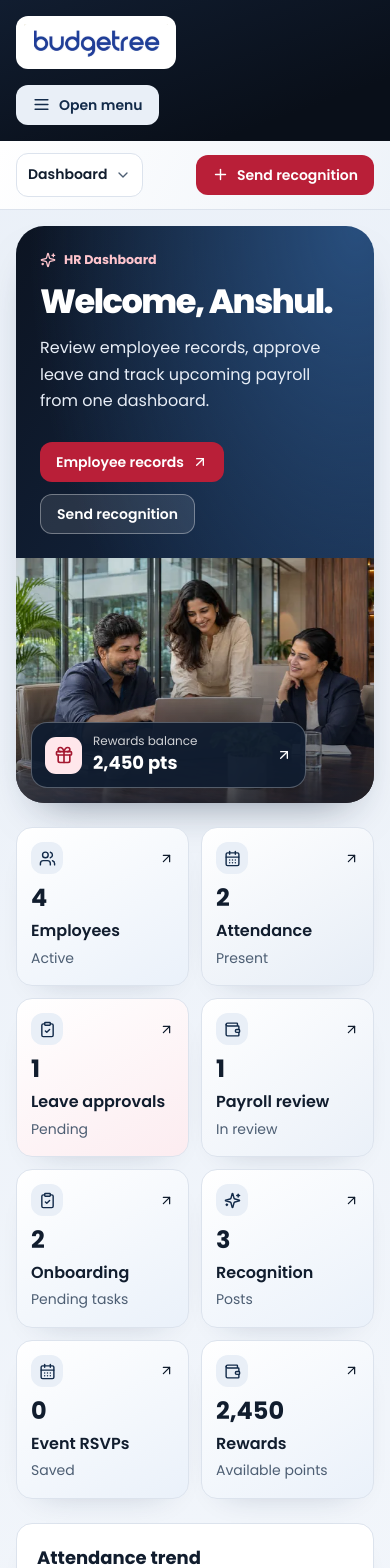
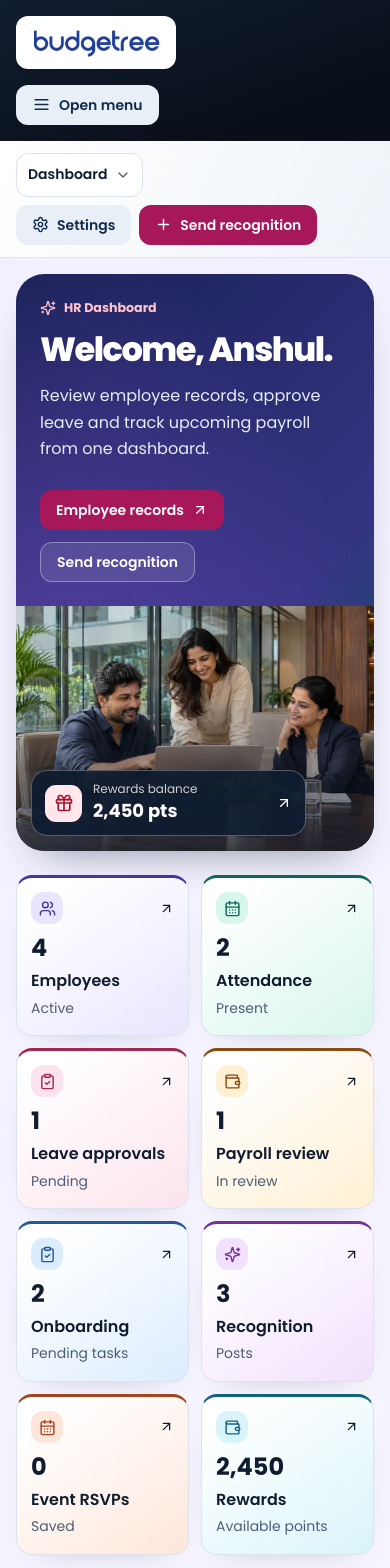
Before and after one commit to anshulmalik1008/Budgetree-engage, a Next.js app: page / in a window 390 px wide. Shown: the top 1568 px of the page. Built offline with nearby package versions, Linux system fonts and the light colour scheme.

Commit message:
Add colorful dashboard themes and widget settings

```diff
--- a/app/globals.css
+++ b/app/globals.css
@@ -126,3 +126,44 @@ dialog::backdrop { background: #081321b8; }
 @media(min-width:740px) { .dashboard-metrics { grid-template-columns:repeat(4,minmax(0,1fr)); } .dashboard-charts { grid-template-columns:minmax(0,1.55fr) minmax(0,1fr); } }
 @media(min-width:1600px) { .dashboard-metrics { grid-template-columns:repeat(8,minmax(0,1fr)); } }
 @media(prefers-reduced-motion:reduce) { .reward-art img { transition:none; } .reward-art:hover img { transform:none; } }
+
+.theme-option { display:flex;align-items:center;gap:10px;min-height:46px;padding:10px;border:1px solid var(--color-line);border-radius:12px;background:#fff;cursor:pointer; }
+.theme-option:has(:checked) { border-color:var(--color-accent);background:var(--color-canvas); }
+
+.workspace-shell[data-dashboard-theme="vivid"] {
+  --color-accent:#a6185a;
+  --color-accent-hover:#831446;
+  --color-accent-soft:#fce7f3;
+  background:linear-gradient(135deg,#f3efff,#f8fafc 52%,#eafaf5);
+}
+.workspace-shell[data-dashboard-theme="vivid"] .studio-hero {
+  background:radial-gradient(ellipse at 10% 100%,#6145ae,transparent 75%),linear-gradient(135deg,#192155,#343483 64%,#0e5a63);
+}
+.workspace-shell[data-dashboard-theme="ocean"] {
+  --color-accent:#096980;
+  --color-accent-hover:#075267;
+  --color-accent-soft:#ddf6fa;
+  background:linear-gradient(135deg,#e9f5fd,#f7fbfd 58%,#e5f8f7);
+}
+.workspace-shell[data-dashboard-theme="ocean"] .studio-hero {
+  background:radial-gradient(ellipse at 10% 100%,#16809a,transparent 72%),linear-gradient(135deg,#102844,#175478);
+}
+[data-dashboard-theme="vivid"] .dashboard-metrics .pro-metric {
+  border-top:3px solid var(--metric-ink);
+  background:linear-gradient(145deg,#fff 14%,var(--metric-fill));
+}
+[data-dashboard-theme="vivid"] .dashboard-metrics .panel-icon {
+  color:var(--metric-ink);
+  background:var(--metric-fill);
+}
+[data-dashboard-theme="vivid"] .pro-metric:nth-child(1) { --metric-ink:#4338a0;--metric-fill:#e9e5ff; }
+[data-dashboard-theme="vivid"] .pro-metric:nth-child(2) { --metric-ink:#0e6558;--metric-fill:#d7f6ec; }
+[data-dashboard-theme="vivid"] .pro-metric:nth-child(3) { --metric-ink:#a22850;--metric-fill:#fce3ed; }
+[data-dashboard-theme="vivid"] .pro-metric:nth-child(4) { --metric-ink:#8a4b12;--metric-fill:#fff0d3; }
+[data-dashboard-theme="vivid"] .pro-metric:nth-child(5) { --metric-ink:#245994;--metric-fill:#dcecff; }
+[data-dashboard-theme="vivid"] .pro-metric:nth-child(6) { --metric-ink:#77319c;--metric-fill:#f1e1fc; }
+[data-dashboard-theme="vivid"] .pro-metric:nth-child(7) { --metric-ink:#a1461d;--metric-fill:#ffe6da; }
+[data-dashboard-theme="vivid"] .pro-metric:nth-child(8) { --metric-ink:#13627c;--metric-fill:#d9f4fa; }
+[data-dashboard-theme="ocean"] .dashboard-metrics .pro-metric { background:linear-gradient(145deg,#fff,#e0f2fd); }
+[data-dashboard-theme="ocean"] .dashboard-metrics .pro-metric:nth-child(even) { background:linear-gradient(145deg,#fff,#dff5ef); }
+[data-dashboard-theme="ocean"] .dashboard-metrics .panel-icon { color:#096980;background:#d9f2f5; }
--- /dev/null
+++ b/components/dashboard-settings.jsx
@@ -0,0 +1,42 @@
+import { BarChart3, Gift, Grid2X2, Newspaper, Palette, Zap } from 'lucide-react';
+
+export const dashboardThemes = [
+  { id: 'vivid', name: 'Vivid', colors: ['#302b79', '#0f766e', '#be185d'] },
+  { id: 'ocean', name: 'Ocean', colors: ['#12365a', '#147eae', '#087783'] },
+  { id: 'classic', name: 'Classic', colors: ['#132b4a', '#ffffff', '#b91f38'] },
+];
+
+const widgets = [
+  ['metrics', 'HR metrics', Grid2X2],
+  ['charts', 'Attendance charts', BarChart3],
+  ['activity', 'Rewards, Sales and SOP', Gift],
+  ['shortcuts', 'Workspace shortcuts', Zap],
+  ['feed', 'Team feed and celebrations', Newspaper],
+];
+
+export function DashboardSettings({ theme, visibility, ready, onTheme, onWidget, onReset }) {
+  return <section className="card grid gap-6">
+    <div className="flex items-center gap-3"><span className="panel-icon"><Palette size={21} aria-hidden="true" /></span><div><h2 className="text-xl font-bold">Dashboard appearance</h2><p className="text-sm text-muted">Your theme and section choices are saved on this browser.</p></div></div>
+    <fieldset disabled={!ready} className="min-w-0">
+      <legend className="mb-2 font-semibold">Color theme</legend>
+      <div className="grid gap-2 sm:grid-cols-3">{dashboardThemes.map(option => (
+        <label key={option.id} className="theme-option">
+          <input type="radio" name="dashboard-theme" className="accent-accent" checked={theme === option.id} onChange={() => onTheme(option.id)} />
+          <span className="grow font-semibold">{option.name}</span>
+          <span aria-hidden="true" className="flex gap-1">{option.colors.map(color => <span key={color} className="size-4 rounded-full border border-line" style={{ backgroundColor: color }} />)}</span>
+        </label>
+      ))}</div>
+    </fieldset>
+    <fieldset disabled={!ready} className="min-w-0">
+      <legend className="mb-2 font-semibold">Show on dashboard</legend>
+      <div className="grid gap-2 sm:grid-cols-2">{widgets.map(([id, name, Icon]) => (
+        <label key={id} className="theme-option">
+          <Icon size={18} className="shrink-0 text-accent" aria-hidden="true" />
+          <span className="grow text-sm font-semibold">{name}</span>
+          <input type="checkbox" className="size-4 shrink-0 accent-accent" checked={visibility[id] !== false} onChange={event => onWidget(id, event.target.checked)} />
+        </label>
+      ))}</div>
+    </fieldset>
+    <div><button type="button" className="button button-light" disabled={!ready} onClick={onReset}>Reset dashboard preferences</button></div>
+  </section>;
+}
--- a/components/workspace.jsx
+++ b/components/workspace.jsx
@@ -7,6 +7,7 @@ import { catalog, guides, href, initialData, navigation, people } from '../lib/w
 
 import { Operations, SopLibrary, WorkspaceCopilot } from './pro-tools';
 import { DashboardActivity, RewardsActivity, SalesActivity } from './dashboard-activity';
+import { DashboardSettings, dashboardThemes } from './dashboard-settings';
 import { DashboardCharts } from './dashboard-charts';
 import { hrPages } from '../lib/hr-pages';
 import { EngagementTools } from './engagement-tools';
@@ -35,6 +36,8 @@ function NavLink({ to, active, current, children, dark }) {
 
 export default function Workspace({ section, page }) {
   const [data, setData] = useState(initialData);
+  const theme = dashboardThemes.some(option => option.id === data.dashboardTheme) ? data.dashboardTheme : 'vivid';
+  const visibility = data.dashboardWidgets ?? {};
   const [ready, setReady] = useState(false);
   const [notice, setNotice] = useState('');
   const [query, setQuery] = useState('');
@@ -160,11 +163,11 @@ export default function Workspace({ section, page }) {
       case 'feed':
         return <>
           {page === 'dashboard' && <DashboardHero data={data} onRecognise={() => setAction({ kind: 'Recognition' })} />}
-          {page === 'dashboard' && <Operations data={data} />}
-          {page === 'dashboard' && <DashboardCharts records={data.hrRecords?.attendance ?? hrPages.attendance.rows} />}
-          {page === 'dashboard' && <DashboardActivity data={data} />}
-          {page === 'dashboard' && <WorkspaceShortcuts />}
-          <div className="grid gap-5 xl:grid-cols-[minmax(0,1fr)_270px]">
+          {page === 'dashboard' && visibility.metrics !== false && <Operations data={data} />}
+          {page === 'dashboard' && visibility.charts !== false && <DashboardCharts records={data.hrRecords?.attendance ?? hrPages.attendance.rows} />}
+          {page === 'dashboard' && visibility.activity !== false && <DashboardActivity data={data} />}
+          {page === 'dashboard' && visibility.shortcuts !== false && <WorkspaceShortcuts />}
+          {(page === 'feed' || visibility.feed !== false) && <div className="grid gap-5 xl:grid-cols-[minmax(0,1fr)_270px]">
             <div className="grid gap-4">
               <Card><form className="grid gap-3" onSubmit={event => {
                 event.preventDefault();
@@ -181,7 +184,7 @@ export default function Workspace({ section, page }) {
               <ActivitySnapshot posts={data.posts} />
               <UpcomingCelebrations />
             </div>
-          </div>
+          </div>}
         </>;
       case 'directory': {
         const matches = people.filter(person => person.join(' ').toLowerCase().includes(query.trim().toLowerCase()));
@@ -255,12 +258,16 @@ export default function Workspace({ section, page }) {
       case 'budgets':
       case 'settings': {
         const budget = page === 'budgets';
-        return <Card><h2 className="text-xl font-bold">{budget ? 'Points allocation' : 'Profile settings'}</h2><p className="mb-4 mt-1 text-sm text-muted">{budget ? 'Set the monthly demo rewards budget.' : 'Update the name displayed in your workspace. Changes are saved on this browser.'}</p><form key={budget ? data.budget : data.name} className="grid max-w-md gap-4" onSubmit={event => {
+        return <>{!budget && <DashboardSettings theme={theme} visibility={visibility} ready={ready}
+          onTheme={value => save(previous => ({ ...previous, dashboardTheme: value }), 'Dashboard theme saved.')}
+          onWidget={(id, show) => save(previous => ({ ...previous, dashboardWidgets: { ...previous.dashboardWidgets, [id]: show } }), 'Dashboard sections updated.')}
+          onReset={() => save(previous => ({ ...previous, dashboardTheme: 'vivid', dashboardWidgets: {} }), 'Dashboard preferences reset.')}
+        />}<Card><h2 className="text-xl font-bold">{budget ? 'Points allocation' : 'Profile settings'}</h2><p className="mb-4 mt-1 text-sm text-muted">{budget ? 'Set the monthly demo rewards budget.' : 'Update the name displayed in your workspace. Changes are saved on this browser.'}</p><form key={budget ? data.budget : data.name} className="grid max-w-md gap-4" onSubmit={event => {
           event.preventDefault();
           const value = String(new FormData(event.currentTarget).get('value')).trim();
           if (!value) { setNotice('Enter a value before saving.'); return; }
           save(previous => budget ? { ...previous, budget: Number(value) } : { ...previous, name: value }, budget ? 'Budget saved.' : 'Profile saved.');
-        }}><label className="field">{budget ? 'Monthly points allocation' : 'Display name'}{budget ? <input name="value" type="number" min="0" max="1000000" step="1" defaultValue={data.budget} required /> : <input name="value" maxLength={60} defaultValue={data.name} required />}</label><div><button className="button">Save changes</button></div></form></Card>;
+        }}><label className="field">{budget ? 'Monthly points allocation' : 'Display name'}{budget ? <input name="value" type="number" min="0" max="1000000" step="1" defaultValue={data.budget} required /> : <input name="value" maxLength={60} defaultValue={data.name} required />}</label><div><button className="button">Save changes</button></div></form></Card></>;
       }
       default:
         return <HrPage key={page} page={page} data={data} save={save} />;
@@ -273,7 +280,7 @@ export default function Workspace({ section, page }) {
   });
   const needsRecipient = ['Recognition', 'Spotlight', 'Gift'].includes(action?.kind);
   return (
-    <div className="workspace-shell min-h-screen lg:grid lg:grid-cols-[236px_minmax(0,1fr)]">
+    <div data-dashboard-theme={theme} className="workspace-shell min-h-screen lg:grid lg:grid-cols-[236px_minmax(0,1fr)]">
       <a href="#main" className="sr-only focus:not-sr-only focus:absolute focus:z-30 focus:rounded-lg focus:bg-white focus:p-3">Skip to content</a>
       <aside className="flex flex-col gap-4 primary-rail p-4 text-white lg:sticky lg:top-0 lg:h-dvh lg:gap-9 lg:p-5">
         <Link href="/" className="flex w-fit max-w-full items-center rounded-xl bg-white p-2" aria-label="Budgetree home">
@@ -323,7 +330,10 @@ export default function Workspace({ section, page }) {
               ))}
             </nav>
           </details>
-          <button className="button button-accent" onClick={() => setAction({ kind: 'Recognition' })}><Plus size={17} aria-hidden="true" />Send recognition</button>
+          <div className="flex flex-wrap items-center gap-2">
+            <Link href={href('resources', 'settings')} className="button button-light" aria-current={page === 'settings' ? 'page' : undefined}><Settings size={17} aria-hidden="true" />Settings</Link>
+            <button className="button button-accent" onClick={() => setAction({ kind: 'Recognition' })}><Plus size={17} aria-hidden="true" />Send recognition</button>
+          </div>
         </header>
         <main id="main" className="studio-content mx-auto grid w-full max-w-[1500px] min-w-0 content-start gap-6 p-4 md:p-8 xl:p-10" tabIndex={-1}>
           {page !== 'dashboard' && <ModuleHero section={section} title={title} page={page} data={data} />}
```
